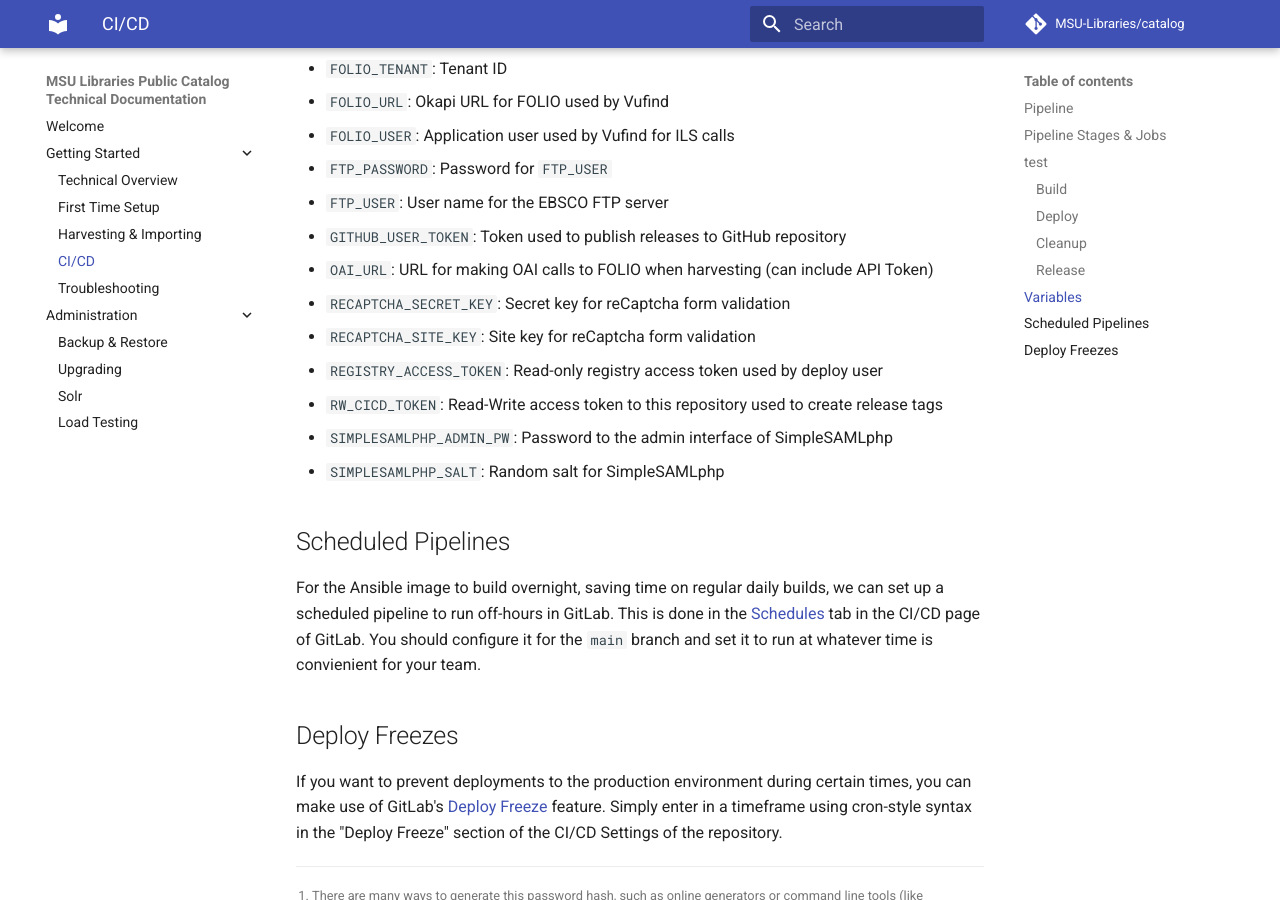
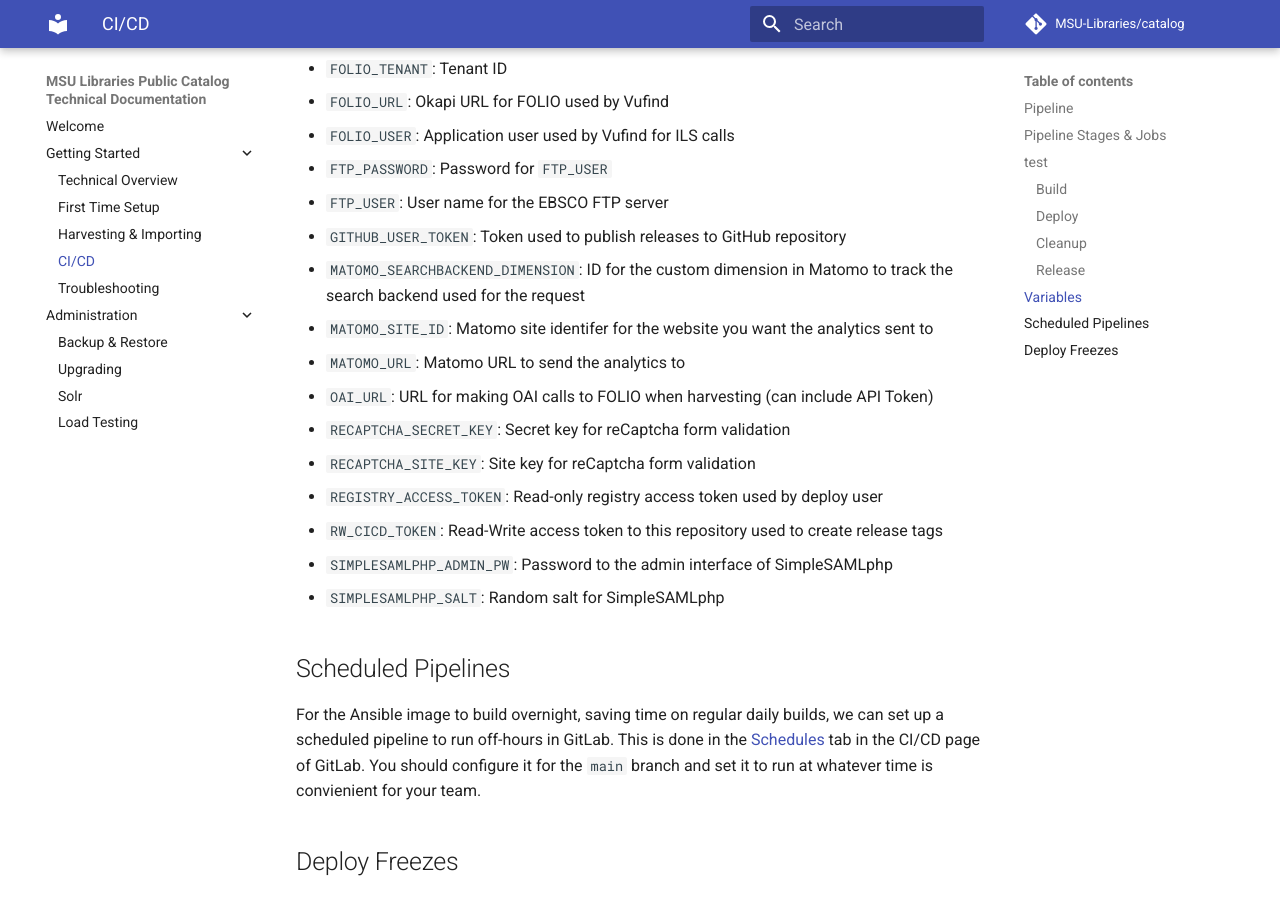
Before and after one commit to MSU-Libraries/catalog, an MkDocs documentation site: the page built from docs/CICD.md, in a window 1280 px wide and 900 px high, scrolled down 3590 px. Built offline with MkDocs 1.6.1 and Material for MkDocs 9.7.7, drawn with Linux system fonts in a browser that asks for light colours; comment, search, counter and statistics services are not loaded.

Commit message:
PC-648 Add Matomo analytics

```diff
--- a/docs/CICD.md
+++ b/docs/CICD.md
@@ -132,6 +132,9 @@ resources such as Solr and the Traefik dashboard
 * `FTP_PASSWORD`: Password for `FTP_USER`
 * `FTP_USER`: User name for the EBSCO FTP server
 * `GITHUB_USER_TOKEN`: Token used to publish releases to GitHub repository
+* `MATOMO_SEARCHBACKEND_DIMENSION`: ID for the custom dimension in Matomo to track the search backend used for the request
+* `MATOMO_SITE_ID`: Matomo site identifer for the website you want the analytics sent to
+* `MATOMO_URL`: Matomo URL to send the analytics to
 * `OAI_URL`: URL for making OAI calls to FOLIO when harvesting (can include API Token)
 * `RECAPTCHA_SECRET_KEY`: Secret key for reCaptcha form validation
 * `RECAPTCHA_SITE_KEY`: Site key for reCaptcha form validation
```
Also changed, not shown: 4 other files.
